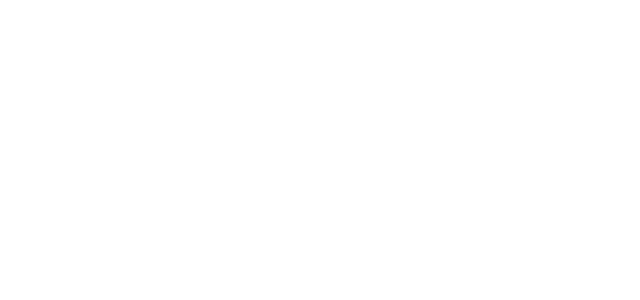
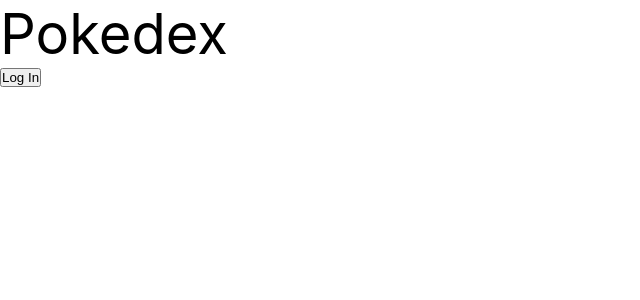
Before and after one commit to ColtonZP/pokemon-gql, a Next.js app: page / in a window 1280 px wide. Shown: the top 300 px of the page, without its empty margins (0-640 px from the left). Built offline with nearby package versions, Linux system fonts and the light colour scheme.

Commit message:
react context

```diff
--- /dev/null
+++ b/components/Context.tsx
@@ -0,0 +1,30 @@
+import React, { createContext, useState } from 'react';
+
+export const initialValues = {
+  user: '',
+  isLoggedIn: false,
+  changeUser: (user: string, logIn: boolean) => {},
+};
+
+export const StateContext = createContext(initialValues);
+
+export const ContextProvider: React.FC = ({ children }) => {
+  const [user, updateUserState] = useState<string>('');
+  const [loggedIn, updateLoggedIn] = useState<boolean>(false);
+
+  return (
+    <StateContext.Provider
+      value={{
+        user: user,
+        isLoggedIn: loggedIn,
+
+        changeUser: (user: string, logIn: boolean) => {
+          updateUserState(user);
+          updateLoggedIn(logIn);
+        },
+      }}
+    >
+      {children}
+    </StateContext.Provider>
+  );
+};
--- a/pages/_app.tsx
+++ b/pages/_app.tsx
@@ -1,7 +1,12 @@
 import '../styles/globals.scss';
+import { ContextProvider } from '../components/Context';
 
 function MyApp({ Component, pageProps }) {
-  return <Component {...pageProps} />;
+  return (
+    <ContextProvider>
+      <Component {...pageProps} />
+    </ContextProvider>
+  );
 }
 
 export default MyApp;
--- a/pages/index.tsx
+++ b/pages/index.tsx
@@ -1,6 +1,9 @@
 import Head from 'next/head';
+import { useContext } from 'react';
+import { StateContext } from '../components/Context';
 
 export default function Home() {
+  const { user, changeUser, isLoggedIn } = useContext(StateContext);
   return (
     <div>
       <Head>
@@ -8,7 +11,14 @@
         <link rel="icon" href="/favicon.ico" />
       </Head>
 
-      <main></main>
+      <main>
+        <h1>Pokedex</h1>
+        {!isLoggedIn ? (
+          <button onClick={() => changeUser('admin', true)}>Log In</button>
+        ) : (
+          <h1>{user}</h1>
+        )}
+      </main>
     </div>
   );
 }
```
